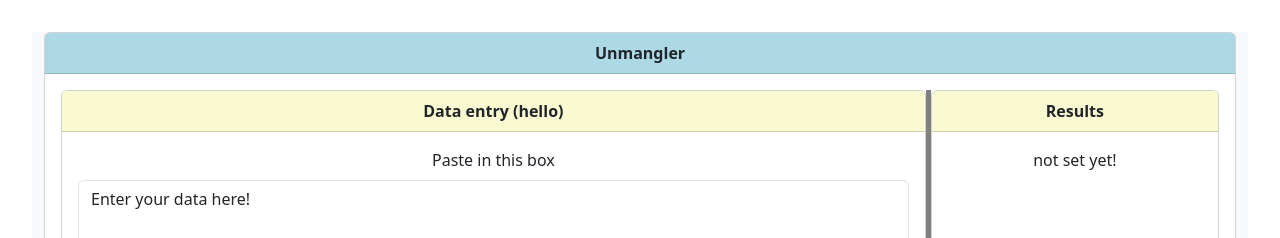
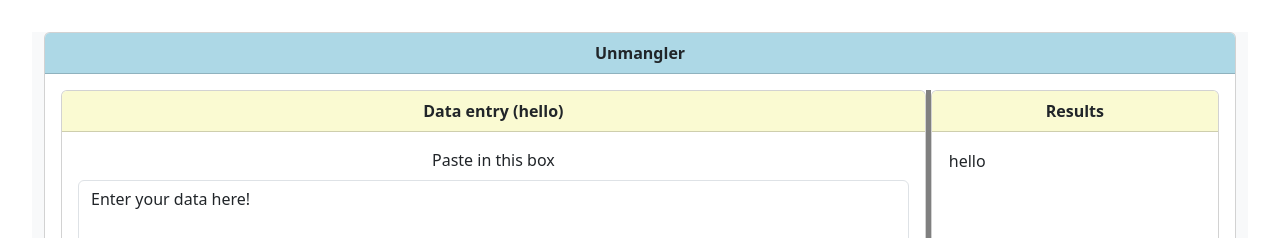
Before and after one commit to cjezzerc/sctid-unmangler-react, a React (Vite) app: page / in a window 1280 px wide. Shown: the top 238 px of the page. Built offline with nearby package versions, Linux system fonts and the light colour scheme.

Commit message:
first version communicating with unmangling check api

```diff
--- a/src/App.jsx
+++ b/src/App.jsx
@@ -10,7 +10,7 @@ import UnmanglerCombo from './components/unmanglercombo';
 function App() {
 
   const [theWord, setTheWord] = useState("hello")
-  const [theMessage, setTheMessage] = useState("not set yet!");
+  const [analysisResults, setAnalysisResults] = useState({"check_results":[]});
   const [enteredData, setEnteredData] = useState("Enter your data here!")
 
   function toggleWord() {
@@ -24,8 +24,8 @@ function App() {
         <Row style={{"height":"95vh"}}>
           <Col xs={12}>
             <UnmanglerCombo
-              theMessage={theMessage}
-              setTheMessage={setTheMessage}
+              analysisResults={analysisResults}
+              setAnalysisResults={setAnalysisResults}
               theWord={theWord}
               toggleWord={toggleWord}
               enteredData={enteredData}
--- a/src/components/dataentrypanel.js
+++ b/src/components/dataentrypanel.js
@@ -3,7 +3,7 @@ import {Card,Form, Button} from 'react-bootstrap';
 import ChangeWordButton from './changewordbutton';
 
 export default function DataEntryPanel({
-    setTheMessage,
+    setAnalysisResults,
     theWord,
     toggleWord,
     enteredData,
@@ -11,9 +11,16 @@ export default function DataEntryPanel({
     {
 
   function pastefunction() {
-    fetch('http://localhost:8000/time_please')
+    fetch('http://localhost:8000/receive_entered_data', {
+      method:"post",
+      headers: {
+        "Content-Type":"application/json"
+      },
+      body: JSON.stringify({"text":enteredData})
+    }
+  )
     .then(res => res.json())
-    .then(data => {setTheMessage(data)});
+    .then(data => {setAnalysisResults(data)});
 	}
 
   return(
@@ -25,7 +32,12 @@ export default function DataEntryPanel({
         <Form>
           <Form.Group className="mb-3" controlId="exampleForm.ControlTextarea1">
             <Form.Label>Paste in this box</Form.Label>
-            <Form.Control as="textarea" rows={3} defaultValue={enteredData}/>
+            <Form.Control
+              as="textarea"
+              rows={3}
+              defaultValue={enteredData}
+              onChange={(event) => setEnteredData(event.target.value)}
+              />
           </Form.Group>
         </Form>
         <Button variant="primary" onClick={pastefunction} >Primary</Button>
--- a/src/components/resultspanel.js
+++ b/src/components/resultspanel.js
@@ -1,13 +1,30 @@
 import {Card} from 'react-bootstrap';
 
-export default function ResultsPanel({theMessage}) {
+export default function ResultsPanel({analysisResults, enteredData}) {
+  const DisplayData=analysisResults.check_results.map(
+        (data)=>{
+            return(
+                <tr key={data.id}>
+                    <td>{data.sctid_provided}</td>
+                    <td>{JSON.stringify(data.validity)}</td>
+                    <td>{JSON.stringify(data.mangling_suspected)}</td>
+                    <td>{data.reconstructed_concept_ID}</td>
+                </tr>
+            )
+        }
+    )
   return(
     <Card className="myapp_card" style={{"height":"88vh"}}>
       <Card.Header className="myapp_card_header_2">
         Results
       </Card.Header>
       <Card.Body>
-        <div> {theMessage} </div>
+        <table>
+          <tbody>
+          <tr><td>hello</td><td></td></tr>
+          {DisplayData}
+          </tbody>
+        </table>
       </Card.Body>
     </Card>
   )
--- a/src/components/unmanglercombo.js
+++ b/src/components/unmanglercombo.js
@@ -5,8 +5,8 @@ import DataEntryPanel from './dataentrypanel';
 import ResultsPanel from './resultspanel';
 
 export default function UnmanglerCombo({
-    theMessage,
-    setTheMessage,
+    analysisResults,
+    setAnalysisResults,
     theWord,
     toggleWord,
     enteredData,
@@ -23,7 +23,7 @@ export default function UnmanglerCombo({
             <Panel>
               <DataEntryPanel
                 defaultSize={25}
-                setTheMessage={setTheMessage}
+                setAnalysisResults={setAnalysisResults}
                 theWord={theWord}
                 toggleWord={toggleWord}
                 enteredData={enteredData}
@@ -32,7 +32,9 @@ export default function UnmanglerCombo({
             </Panel>
             <PanelResizeHandle style={{"width":"5px", "backgroundColor":"grey"}} />
             <Panel defaultSize={25}>
-              <ResultsPanel theMessage={theMessage}
+              <ResultsPanel
+                analysisResults={analysisResults}
+                enteredData={enteredData}
               />
             </Panel>
           </PanelGroup>
```
